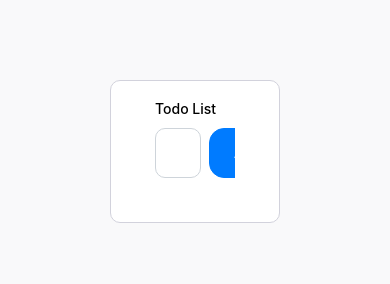
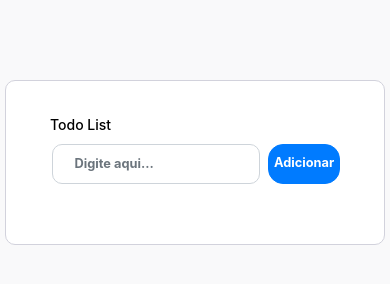
Before and after one commit to thiagotellini/todo-list, a plain HTML site: page index.html in a window 390 px wide. Drawn offline with nearby package versions, Linux system fonts and the light colour scheme.

Commit message:
Ajustando Layout para celular

```diff
--- a/javascript/script.js
+++ b/javascript/script.js
@@ -65,6 +65,8 @@
   });
 })(jQuery);
 
+
+
 var myLink = document.querySelector('a[href="#"]');
 myLink.addEventListener('click', function (e) {
   e.preventDefault();
--- a/styles/styles.css
+++ b/styles/styles.css
@@ -37,6 +37,14 @@ body {
 @media (max-width:767.98px) {
     .padding {
         padding: 1rem
+    }
+}
+
+@media (max-width:730px) {
+    .card {
+        padding: 1rem;
+        width: 380px;
+        margin-left: -105px;
     }
 }
 
@@ -84,8 +92,10 @@ body {
 
 .card-body {
     flex: 1 1 auto;
-    padding: 1.25rem
+    padding: 1.25rem;
+
 }
+
 
 .card .card-title {
     color: #000000;
@@ -134,6 +144,14 @@ body {
     border-radius: 2px;
     transition: border-color 0.15s ease-in-out, box-shadow 0.15s ease-in-out
 }
+@media (max-width:400px) {
+    .form-control {
+        font-size: 0.8rem;
+        font-weight: bold;
+        height: 40px;
+        margin-left: 1.5px;
+    }
+}
 
 .add-items .btn {
     margin-left: .5rem
@@ -145,6 +163,14 @@ body {
     font-weight: 400;
     padding: .7rem 1.5rem;
     border-radius: 15px;
+}
+@media (max-width:400px) {
+    .btn {
+        width: 90px;
+        height: 40px;
+        padding: .7rem .3rem;
+        font-size: 0.8rem;
+    }
 }
 
 .list-wrapper {
@@ -384,11 +410,11 @@ input[type="checkbox"] {
 }
 
 .form-check .form-check-label input[type="checkbox"]:checked+.input-helper:before {
-
+    border: 1px #888;
     border-width: 0;
     content: '\f00c';
     font-family: 'FontAwesome';
-    color: #003cff;
+    color: #00ff66;
 }
 
 .form-check .form-check-label input[type="checkbox"]+.input-helper:before {
@@ -486,3 +512,6 @@ input[type="checkbox"] {
 .navbar .navbar-menu-wrapper .navbar-nav .nav-item.dropdown .navbar-dropdown .dropdown-item {
     display: flex !important
 }
+::-webkit-scrollbar {
+    width: 8px;
+}
```
